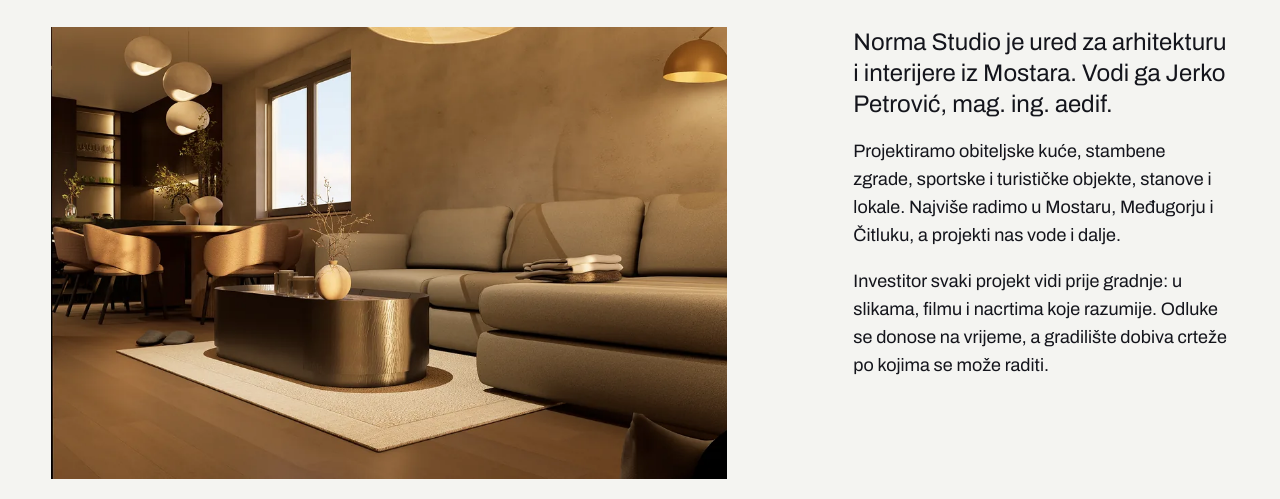
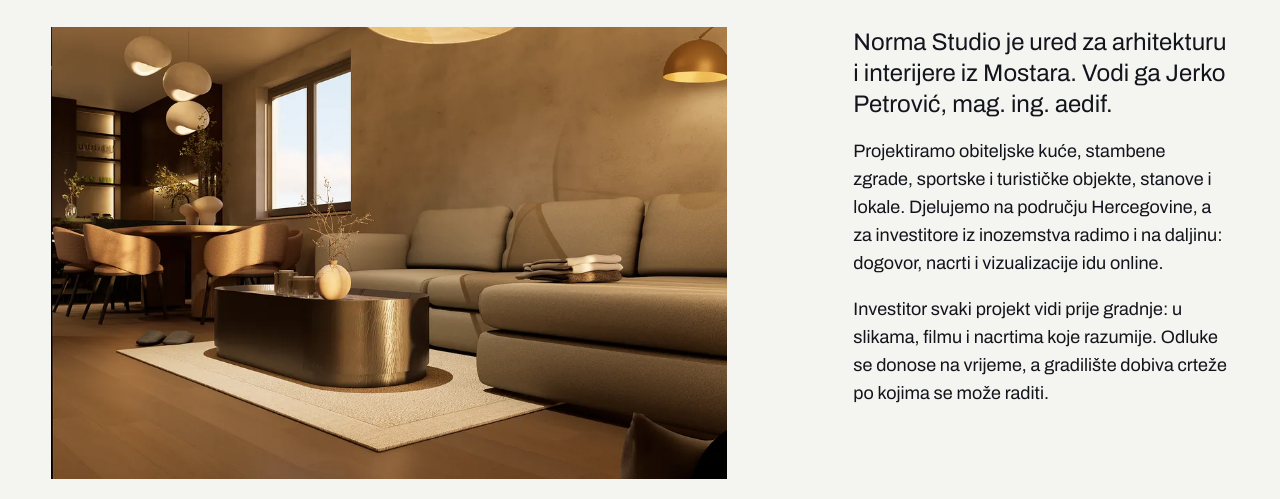
Before and after one commit to jerko-hue/normaarch-web, a plain HTML site: page studio/index.html in a window 1280 px wide. Shown: the part 301-800 px from the top of the page. Drawn offline with Linux system fonts and the light colour scheme.

Commit message:
Studio: Hercegovina i online za inozemstvo

```diff
--- a/studio/index.html
+++ b/studio/index.html
@@ -31,7 +31,7 @@
 <section class="uvod"><h1>Studio</h1></section>
 <section class="studio">
  <figure><img src="/slike/stan-hrast/01.webp" srcset="/slike/stan-hrast/01-m.webp 1000w, /slike/stan-hrast/01.webp 2400w" sizes="(max-width:760px) 100vw, 55vw" width="2400" height="1606" alt="Studio"></figure>
- <div class="studio-t"><p>Norma Studio je ured za arhitekturu i interijere iz Mostara. Vodi ga Jerko Petrović, mag. ing. aedif.</p><p>Projektiramo obiteljske kuće, stambene zgrade, sportske i turističke objekte, stanove i lokale. Najviše radimo u Mostaru, Međugorju i Čitluku, a projekti nas vode i dalje.</p><p>Investitor svaki projekt vidi prije gradnje: u slikama, filmu i nacrtima koje razumije. Odluke se donose na vrijeme, a gradilište dobiva crteže po kojima se može raditi.</p></div>
+ <div class="studio-t"><p>Norma Studio je ured za arhitekturu i interijere iz Mostara. Vodi ga Jerko Petrović, mag. ing. aedif.</p><p>Projektiramo obiteljske kuće, stambene zgrade, sportske i turističke objekte, stanove i lokale. Djelujemo na području Hercegovine, a za investitore iz inozemstva radimo i na daljinu: dogovor, nacrti i vizualizacije idu online.</p><p>Investitor svaki projekt vidi prije gradnje: u slikama, filmu i nacrtima koje razumije. Odluke se donose na vrijeme, a gradilište dobiva crteže po kojima se može raditi.</p></div>
 </section>
 <section class="upit">
  <div class="upit-tekst"><h2>Krećete s projektom?</h2><p>Ispunite kratki upitnik. Na temelju odgovora šaljemo ponudu s cijenom i rokovima, bez obveze.</p></div>
```
Also changed, not shown: en/studio/index.html (+1 -1 lines).
